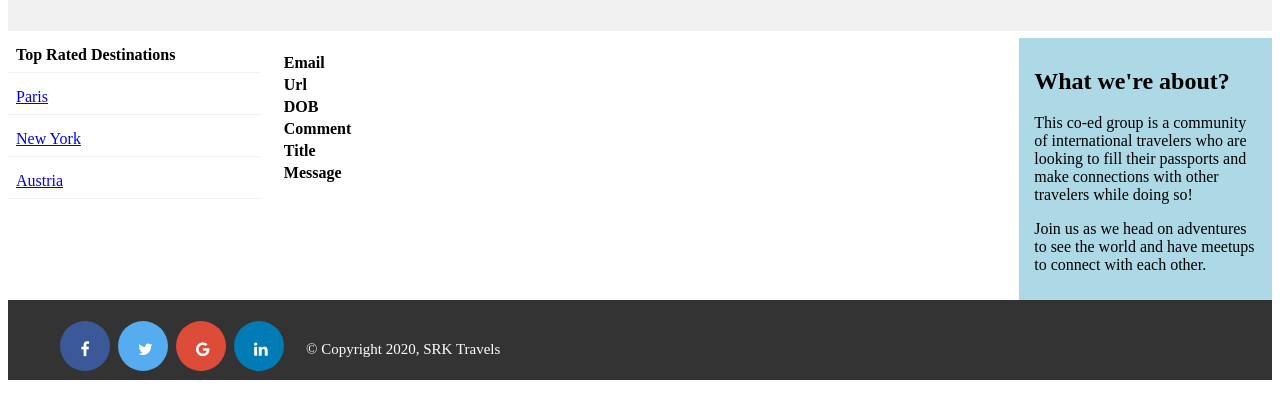
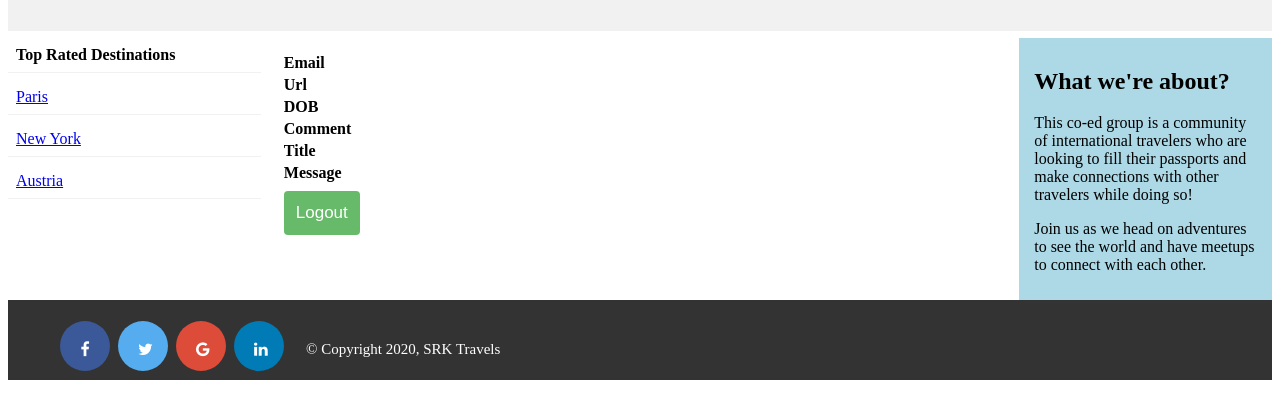
Before and after one commit to kiranlongia/travel_agency, a plain HTML site: page mypage.html in a window 1280 px wide. Shown: the part 198-616 px from the top of the page. Drawn offline with Linux system fonts and the light colour scheme.

Commit message:
Update mypage.html

```diff
--- a/mypage.html
+++ b/mypage.html
@@ -77,6 +77,9 @@
                     <td><b>Message</b></td>
                     <td><p id="loc_msg"></p></td>
                 </tr>
+                <tr>
+                    <td><form><input type="submit" value="Logout" name="Logout" onclick="clear()"></form></td>
+                </tr>
             </table>
 
         </div>
@@ -106,6 +109,9 @@
 </html>
 
 <script>
+    function clear(){
+      localStorage.clear()
+    }
 
     var loginstatus = window.localStorage.getItem('login');
 
```
